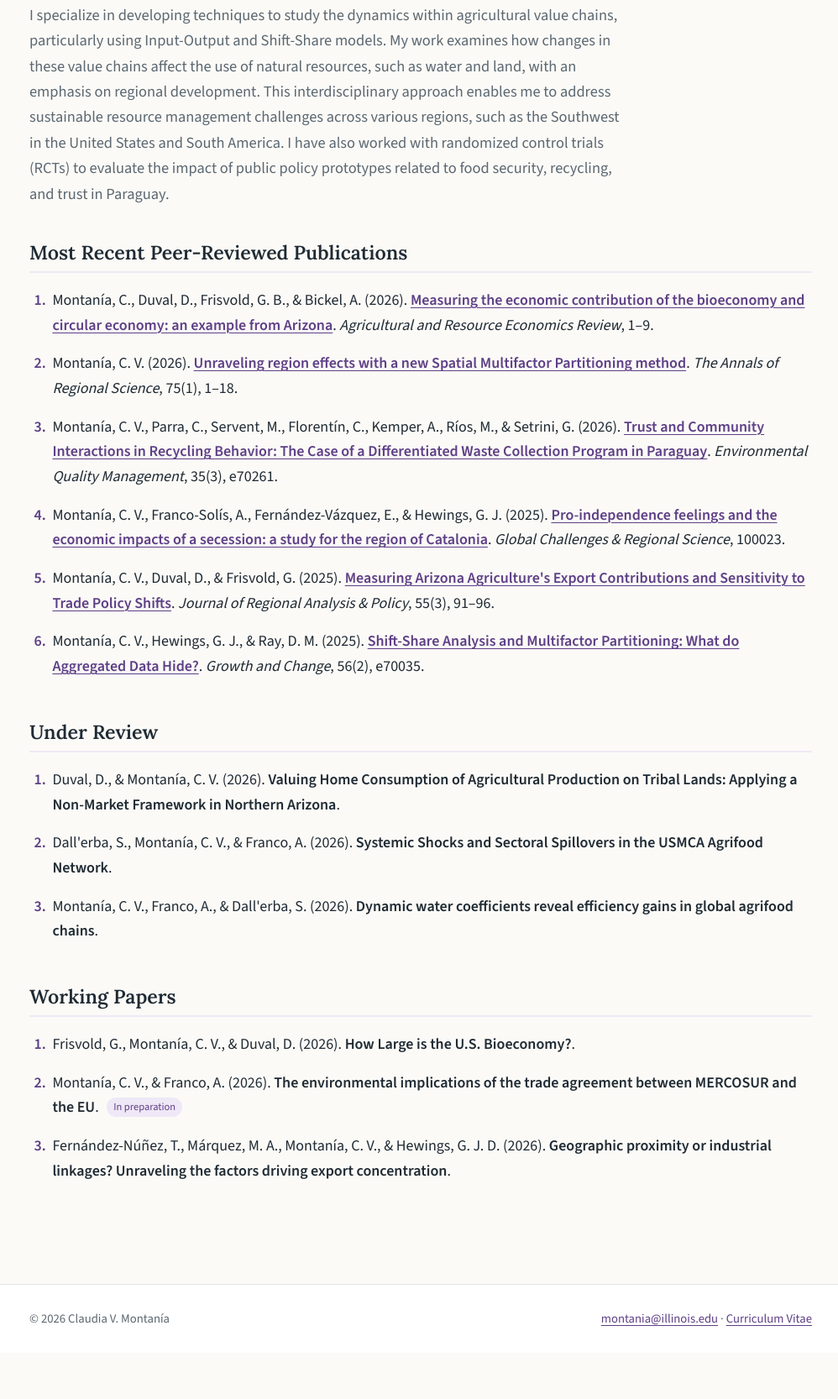
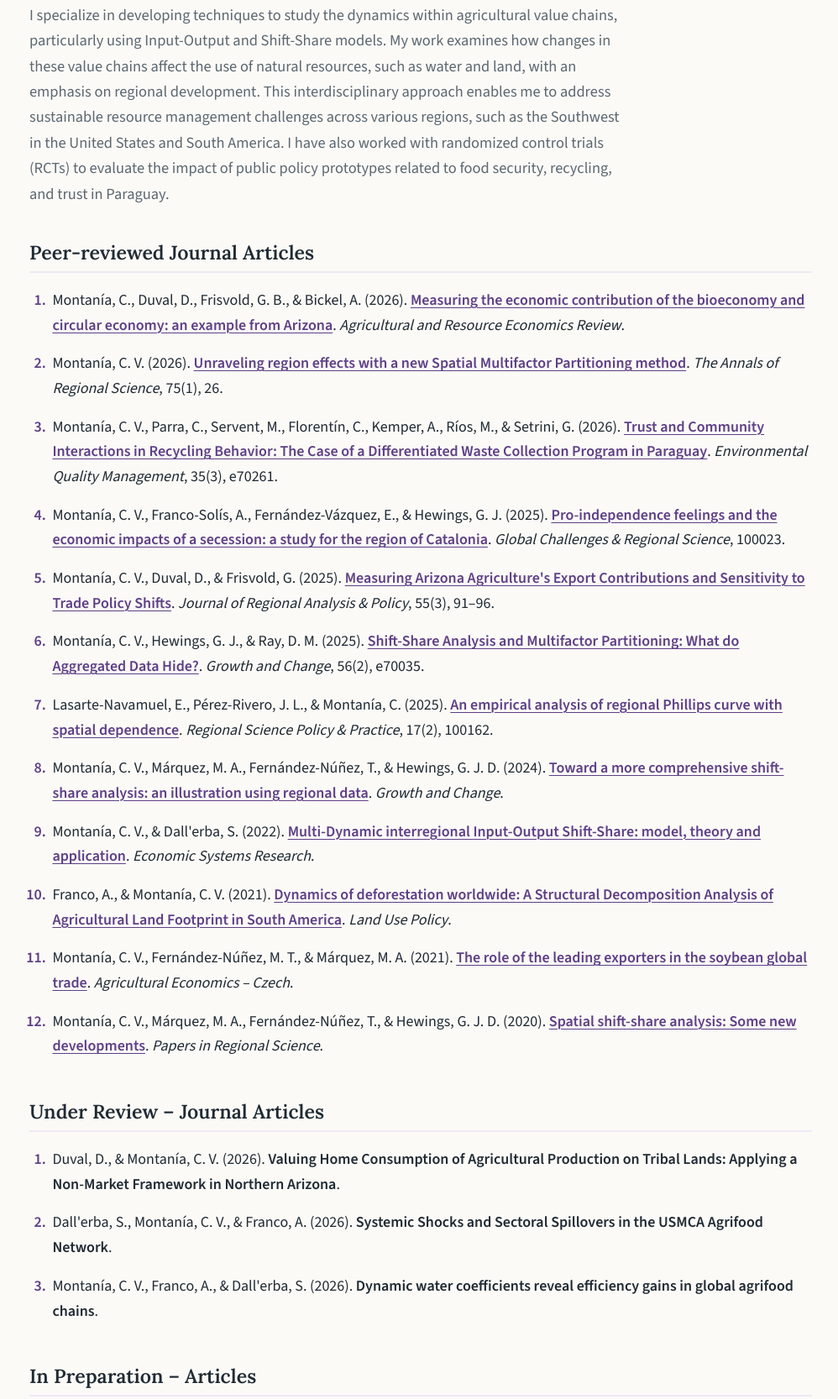
Before and after one commit to claudiamontania/cvmontania.github.io, a plain HTML site: page research.html in a window 1280 px wide. Shown: the part 182-1848 px from the top of the page at 84% size, without its empty margins (139-1137 px from the left). Before the commit the page ends 1793 px from the top, so only its background shows below. Drawn offline with nearby package versions, Linux system fonts and the light colour scheme.

Commit message:
Add files via upload

```diff
--- a/research.html
+++ b/research.html
@@ -33,19 +33,25 @@
       <p class="lead">I specialize in developing techniques to study the dynamics within agricultural value chains, particularly using Input-Output and Shift-Share models. My work examines how changes in these value chains affect the use of natural resources, such as water and land, with an emphasis on regional development. This interdisciplinary approach enables me to address sustainable resource management challenges across various regions, such as the Southwest in the United States and South America. I have also worked with randomized control trials (RCTs) to evaluate the impact of public policy prototypes related to food security, recycling, and trust in Paraguay.</p>
 
       <section>
-        <h2>Most Recent Peer-Reviewed Publications</h2>
+        <h2>Peer-reviewed Journal Articles</h2>
         <ol class="pubs">
-          <li>Montanía, C., Duval, D., Frisvold, G. B., &amp; Bickel, A. (2026). <a href="https://www.cambridge.org/core/journals/agricultural-and-resource-economics-review/article/measuring-the-economic-contribution-of-the-bioeconomy-and-circular-economy-an-example-from-arizona/C00A7E07CF3207BCE02917A47C6FEECA" class="title">Measuring the economic contribution of the bioeconomy and circular economy: an example from Arizona</a>. <span class="venue">Agricultural and Resource Economics Review</span>, 1–9.</li>
-          <li>Montanía, C. V. (2026). <a href="https://link.springer.com/article/10.1007/s00168-026-01462-1" class="title">Unraveling region effects with a new Spatial Multifactor Partitioning method</a>. <span class="venue">The Annals of Regional Science</span>, 75(1), 1–18.</li>
+          <li>Montanía, C., Duval, D., Frisvold, G. B., &amp; Bickel, A. (2026). <a href="https://www.cambridge.org/core/journals/agricultural-and-resource-economics-review/article/measuring-the-economic-contribution-of-the-bioeconomy-and-circular-economy-an-example-from-arizona/C00A7E07CF3207BCE02917A47C6FEECA" class="title">Measuring the economic contribution of the bioeconomy and circular economy: an example from Arizona</a>. <span class="venue">Agricultural and Resource Economics Review</span>.</li>
+          <li>Montanía, C. V. (2026). <a href="https://link.springer.com/article/10.1007/s00168-026-01462-1" class="title">Unraveling region effects with a new Spatial Multifactor Partitioning method</a>. <span class="venue">The Annals of Regional Science</span>, 75(1), 26.</li>
           <li>Montanía, C. V., Parra, C., Servent, M., Florentín, C., Kemper, A., Ríos, M., &amp; Setrini, G. (2026). <a href="https://onlinelibrary.wiley.com/doi/full/10.1002/tqem.70261" class="title">Trust and Community Interactions in Recycling Behavior: The Case of a Differentiated Waste Collection Program in Paraguay</a>. <span class="venue">Environmental Quality Management</span>, 35(3), e70261.</li>
           <li>Montanía, C. V., Franco-Solís, A., Fernández-Vázquez, E., &amp; Hewings, G. J. (2025). <a href="https://www.sciencedirect.com/science/article/pii/S3050502X25000208" class="title">Pro-independence feelings and the economic impacts of a secession: a study for the region of Catalonia</a>. <span class="venue">Global Challenges &amp; Regional Science</span>, 100023.</li>
           <li>Montanía, C. V., Duval, D., &amp; Frisvold, G. (2025). <a href="https://jrap.scholasticahq.com/article/145810-measuring-arizona-agriculture-s-export-contributions-and-sensitivity-to-trade-policy-shifts" class="title">Measuring Arizona Agriculture's Export Contributions and Sensitivity to Trade Policy Shifts</a>. <span class="venue">Journal of Regional Analysis &amp; Policy</span>, 55(3), 91–96.</li>
           <li>Montanía, C. V., Hewings, G. J., &amp; Ray, D. M. (2025). <a href="https://onlinelibrary.wiley.com/doi/full/10.1111/grow.70035" class="title">Shift-Share Analysis and Multifactor Partitioning: What do Aggregated Data Hide?</a>. <span class="venue">Growth and Change</span>, 56(2), e70035.</li>
+          <li>Lasarte-Navamuel, E., Pérez-Rivero, J. L., &amp; Montanía, C. (2025). <a href="https://www.sciencedirect.com/science/article/pii/S1757780224003731" class="title">An empirical analysis of regional Phillips curve with spatial dependence</a>. <span class="venue">Regional Science Policy &amp; Practice</span>, 17(2), 100162.</li>
+          <li>Montanía, C. V., Márquez, M. A., Fernández-Núñez, T., &amp; Hewings, G. J. D. (2024). <a href="https://onlinelibrary.wiley.com/doi/full/10.1111/grow.12693" class="title">Toward a more comprehensive shift-share analysis: an illustration using regional data</a>. <span class="venue">Growth and Change</span>.</li>
+          <li>Montanía, C. V., &amp; Dall'erba, S. (2022). <a href="https://www.tandfonline.com/doi/abs/10.1080/09535314.2020.1867078" class="title">Multi-Dynamic interregional Input-Output Shift-Share: model, theory and application</a>. <span class="venue">Economic Systems Research</span>.</li>
+          <li>Franco, A., &amp; Montanía, C. V. (2021). <a href="https://www.sciencedirect.com/science/article/pii/S0264837721003422" class="title">Dynamics of deforestation worldwide: A Structural Decomposition Analysis of Agricultural Land Footprint in South America</a>. <span class="venue">Land Use Policy</span>.</li>
+          <li>Montanía, C. V., Fernández-Núñez, M. T., &amp; Márquez, M. A. (2021). <a href="https://www.agriculturejournals.cz/publicFiles/433_2020-AGRICECON.pdf" class="title">The role of the leading exporters in the soybean global trade</a>. <span class="venue">Agricultural Economics – Czech</span>.</li>
+          <li>Montanía, C. V., Márquez, M. A., Fernández-Núñez, T., &amp; Hewings, G. J. D. (2020). <a href="https://rsaiconnect.onlinelibrary.wiley.com/doi/abs/10.1111/pirs.12575" class="title">Spatial shift-share analysis: Some new developments</a>. <span class="venue">Papers in Regional Science</span>.</li>
         </ol>
       </section>
 
       <section>
-        <h2>Under Review</h2>
+        <h2>Under Review – Journal Articles</h2>
         <ol class="pubs">
           <li>Duval, D., &amp; Montanía, C. V. (2026). <span class="title">Valuing Home Consumption of Agricultural Production on Tribal Lands: Applying a Non-Market Framework in Northern Arizona</span>.</li>
           <li>Dall'erba, S., Montanía, C. V., &amp; Franco, A. (2026). <span class="title">Systemic Shocks and Sectoral Spillovers in the USMCA Agrifood Network</span>.</li>
@@ -54,10 +60,10 @@
       </section>
 
       <section>
-        <h2>Working Papers</h2>
+        <h2>In Preparation – Articles</h2>
         <ol class="pubs">
           <li>Frisvold, G., Montanía, C. V., &amp; Duval, D. (2026). <span class="title">How Large is the U.S. Bioeconomy?</span>.</li>
-          <li>Montanía, C. V., &amp; Franco, A. (2026). <span class="title">The environmental implications of the trade agreement between MERCOSUR and the EU</span>. <span class="tag">In preparation</span></li>
+          <li>Montanía, C. V., &amp; Franco, A. (2026). <span class="title">The environmental implications of the trade agreement between MERCOSUR and the EU</span>.</li>
           <li>Fernández-Núñez, T., Márquez, M. A., Montanía, C. V., &amp; Hewings, G. J. D. (2026). <span class="title">Geographic proximity or industrial linkages? Unraveling the factors driving export concentration</span>.</li>
         </ol>
       </section>
```
